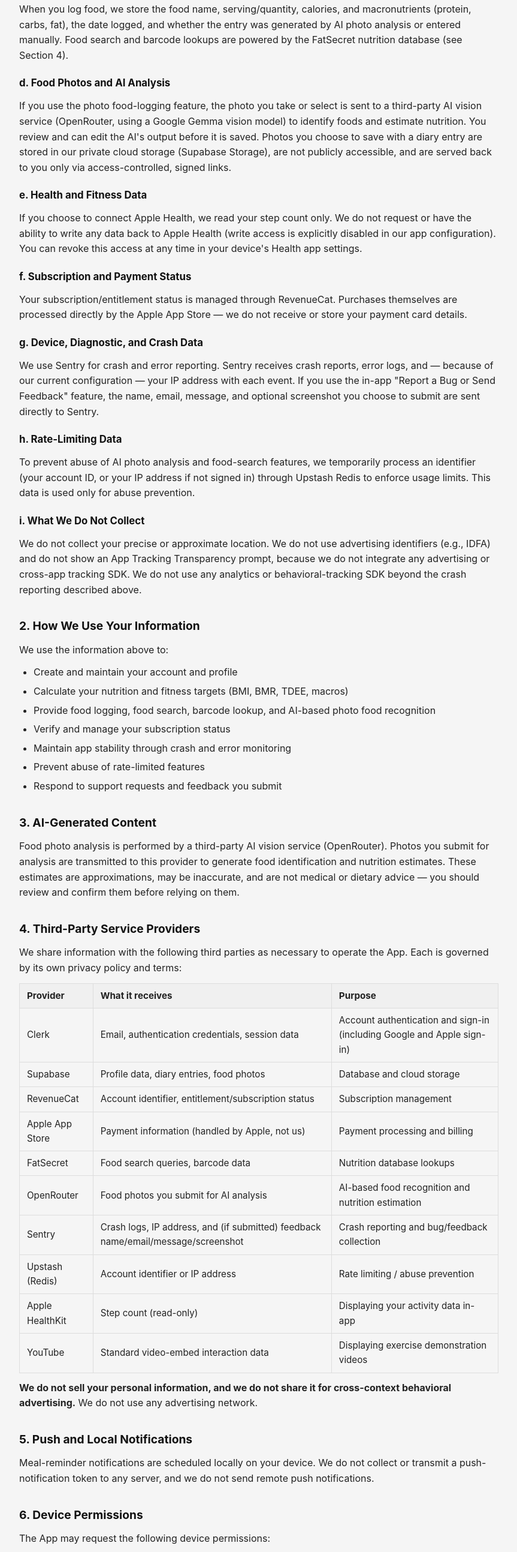
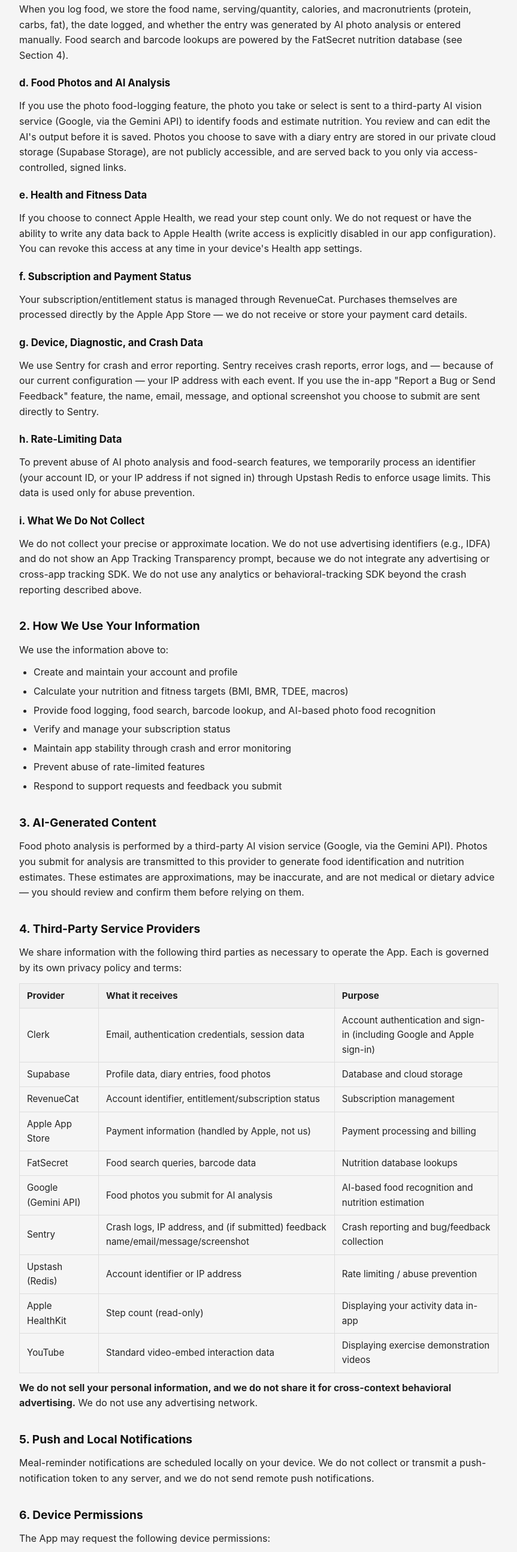
Before and after one commit to jwd06/Phalanx, a website: page privacy-policy.html in a window 1280 px wide. Shown: the part 816-3403 px from the top of the page at 60% size, without its empty margins (208-1071 px from the left). Drawn offline with Linux system fonts and the light colour scheme.

Commit message:
Update third-party service references in Privacy Policy to reflect changes in AI analysis provider

```diff
--- a/privacy-policy.html
+++ b/privacy-policy.html
@@ -39,7 +39,7 @@
         <p>When you log food, we store the food name, serving/quantity, calories, and macronutrients (protein, carbs, fat), the date logged, and whether the entry was generated by AI photo analysis or entered manually. Food search and barcode lookups are powered by the FatSecret nutrition database (see Section 4).</p>
 
         <h3>d. Food Photos and AI Analysis</h3>
-        <p>If you use the photo food-logging feature, the photo you take or select is sent to a third-party AI vision service (OpenRouter, using a Google Gemma vision model) to identify foods and estimate nutrition. You review and can edit the AI's output before it is saved. Photos you choose to save with a diary entry are stored in our private cloud storage (Supabase Storage), are not publicly accessible, and are served back to you only via access-controlled, signed links.</p>
+        <p>If you use the photo food-logging feature, the photo you take or select is sent to a third-party AI vision service (Google, via the Gemini API) to identify foods and estimate nutrition. You review and can edit the AI's output before it is saved. Photos you choose to save with a diary entry are stored in our private cloud storage (Supabase Storage), are not publicly accessible, and are served back to you only via access-controlled, signed links.</p>
 
         <h3>e. Health and Fitness Data</h3>
         <p>If you choose to connect Apple Health, we read your step count only. We do not request or have the ability to write any data back to Apple Health (write access is explicitly disabled in our app configuration). You can revoke this access at any time in your device's Health app settings.</p>
@@ -69,7 +69,7 @@
         </ul>
 
         <h2>3. AI-Generated Content</h2>
-        <p>Food photo analysis is performed by a third-party AI vision service (OpenRouter). Photos you submit for analysis are transmitted to this provider to generate food identification and nutrition estimates. These estimates are approximations, may be inaccurate, and are not medical or dietary advice — you should review and confirm them before relying on them.</p>
+        <p>Food photo analysis is performed by a third-party AI vision service (Google, via the Gemini API). Photos you submit for analysis are transmitted to this provider to generate food identification and nutrition estimates. These estimates are approximations, may be inaccurate, and are not medical or dietary advice — you should review and confirm them before relying on them.</p>
 
         <h2>4. Third-Party Service Providers</h2>
         <p>We share information with the following third parties as necessary to operate the App. Each is governed by its own privacy policy and terms:</p>
@@ -84,7 +84,7 @@
                 <tr><td>RevenueCat</td><td>Account identifier, entitlement/subscription status</td><td>Subscription management</td></tr>
                 <tr><td>Apple App Store</td><td>Payment information (handled by Apple, not us)</td><td>Payment processing and billing</td></tr>
                 <tr><td>FatSecret</td><td>Food search queries, barcode data</td><td>Nutrition database lookups</td></tr>
-                <tr><td>OpenRouter</td><td>Food photos you submit for AI analysis</td><td>AI-based food recognition and nutrition estimation</td></tr>
+                <tr><td>Google (Gemini API)</td><td>Food photos you submit for AI analysis</td><td>AI-based food recognition and nutrition estimation</td></tr>
                 <tr><td>Sentry</td><td>Crash logs, IP address, and (if submitted) feedback name/email/message/screenshot</td><td>Crash reporting and bug/feedback collection</td></tr>
                 <tr><td>Upstash (Redis)</td><td>Account identifier or IP address</td><td>Rate limiting / abuse prevention</td></tr>
                 <tr><td>Apple HealthKit</td><td>Step count (read-only)</td><td>Displaying your activity data in-app</td></tr>
@@ -121,14 +121,14 @@
         <h2>9. Your Privacy Rights</h2>
         <p>Depending on where you live, you may have rights to access, correct, delete, or request a copy of your personal information, and to withdraw previously granted permissions (e.g., Health access, revocable in your device settings). Account deletion and data-export requests are currently handled manually — contact us using the details in Section 13, and we will respond within a reasonable time. We do not currently offer an automated, self-service data export or account-deletion tool within the App.</p>
 
-        <p><strong>If you are in the European Economic Area or United Kingdom:</strong> we process your information based on your consent (for health/nutrition data, which may be considered a special category of data) and our legitimate interest in operating the App. You have the right to access, rectify, erase, restrict, or object to processing of your data, to data portability, and to lodge a complaint with your local data protection authority. Because our service providers (Clerk, Supabase, RevenueCat, Sentry, Upstash, OpenRouter, FatSecret) may process data outside the EEA/UK, including in the United States, such transfers rely on the safeguards those providers offer (e.g., Standard Contractual Clauses); we have not independently verified each provider's specific transfer mechanism for purposes of this draft — see Reviewer Notes.</p>
+        <p><strong>If you are in the European Economic Area or United Kingdom:</strong> we process your information based on your consent (for health/nutrition data, which may be considered a special category of data) and our legitimate interest in operating the App. You have the right to access, rectify, erase, restrict, or object to processing of your data, to data portability, and to lodge a complaint with your local data protection authority. Because our service providers (Clerk, Supabase, RevenueCat, Sentry, Upstash, Google, FatSecret) may process data outside the EEA/UK, including in the United States, such transfers rely on the safeguards those providers offer (e.g., Standard Contractual Clauses).</p>
 
         <p><strong>If you are a California resident:</strong> you have the right to know what personal information we collect, to request deletion, to correct inaccurate information, and to opt out of the "sale" or "sharing" of personal information for cross-context behavioral advertising. We do not sell or share personal information as defined by the CCPA/CPRA, so no opt-out mechanism is required. We will not discriminate against you for exercising your privacy rights.</p>
 
         <p><strong>If you are in Canada:</strong> we handle your personal information in accordance with applicable federal and provincial privacy legislation (e.g., PIPEDA), including your right to access your personal information and challenge its accuracy.</p>
 
         <h2>10. International Data Transfers</h2>
-        <p>Our service providers (Clerk, Supabase, RevenueCat, Sentry, Upstash, OpenRouter, FatSecret) may store or process data on servers located outside your country of residence, including in the United States. By using the App, you understand that your information may be transferred to and processed in such locations.</p>
+        <p>Our service providers (Clerk, Supabase, RevenueCat, Sentry, Upstash, Google, FatSecret) may store or process data on servers located outside your country of residence, including in the United States. By using the App, you understand that your information may be transferred to and processed in such locations.</p>
 
         <h2>11. Children's Privacy</h2>
         <p>Phalanx is not intended for children under the age of 13, and we do not knowingly collect personal information from anyone under 13. Our onboarding flow includes an age check (13–120) before a profile can be created, enforced within the app; it is not a verified, tamper-proof age-verification system. If we learn that we have collected personal information from a child under 13 without appropriate consent, we will delete it.</p>
```
